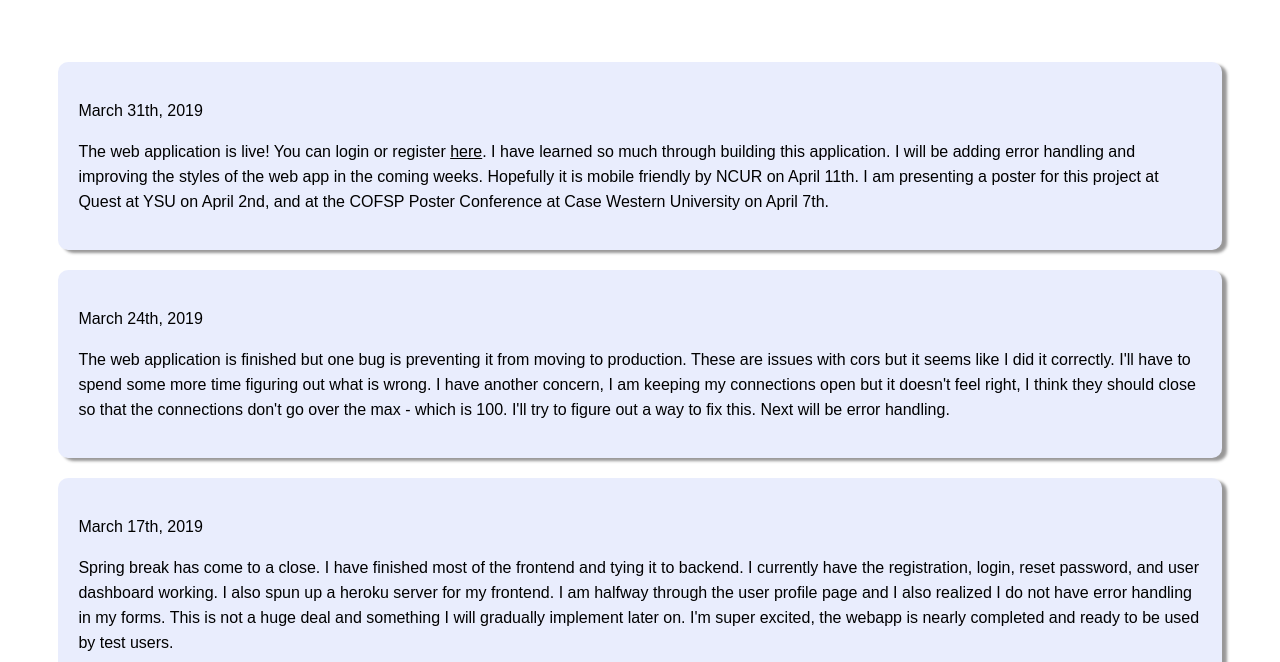
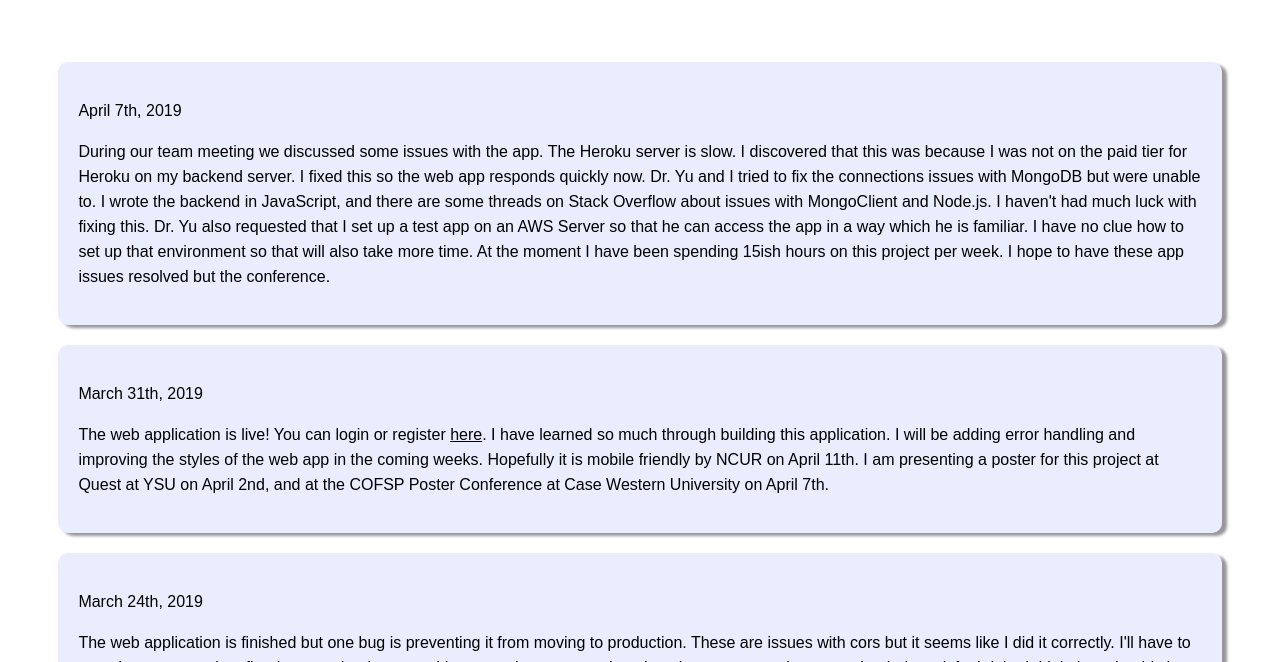
Before and after one commit to eadurflinger/elizabethdurflinger.com, a plain HTML site: page creu.html in a window 1280 px wide. Shown: the part 138-800 px from the top of the page. Drawn offline with nearby package versions, Linux system fonts and the light colour scheme.

Commit message:
Update creu.html

```diff
--- a/creu.html
+++ b/creu.html
@@ -64,6 +64,17 @@
     <div></div>
     <section class="section clearfix">
         <div class="section-info content">
+            <div class="blog-post-container">
+                <div class="blog-post-overlay">
+                    <div class="blog-post">
+                        <p><strong>April 7th, 2019</strong></p>
+                        <p class="">
+                             During our team meeting we discussed some issues with the app. The Heroku server is slow. I discovered that this was because I was not on the paid tier for Heroku on my backend server. I fixed this so the web app responds quickly now. Dr. Yu and I tried to fix the connections issues with MongoDB but were unable to. I wrote the backend in JavaScript, and there are some threads on Stack Overflow about issues with MongoClient and Node.js. I haven't had much luck with fixing this. Dr. Yu also requested that I set up a test app on an AWS Server so that he can access the app in a way which he is familiar. I have no clue how to set up that environment so that will also take more time. At the moment I have been spending 15ish hours on this project per week. I hope to have these app issues resolved but the conference.
+                        </p>
+                    </div>
+                </div>
+            </div>
+
             <div class="blog-post-container">
                 <div class="blog-post-overlay">
                     <div class="blog-post">
```
